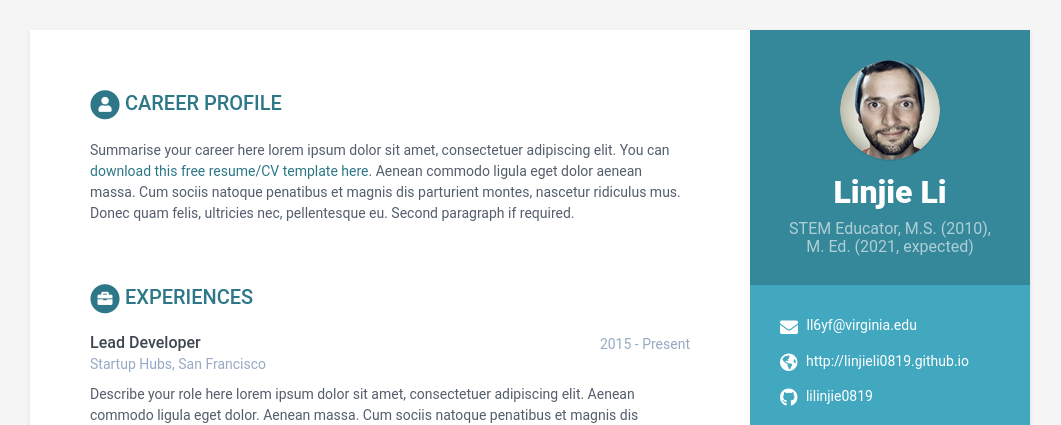
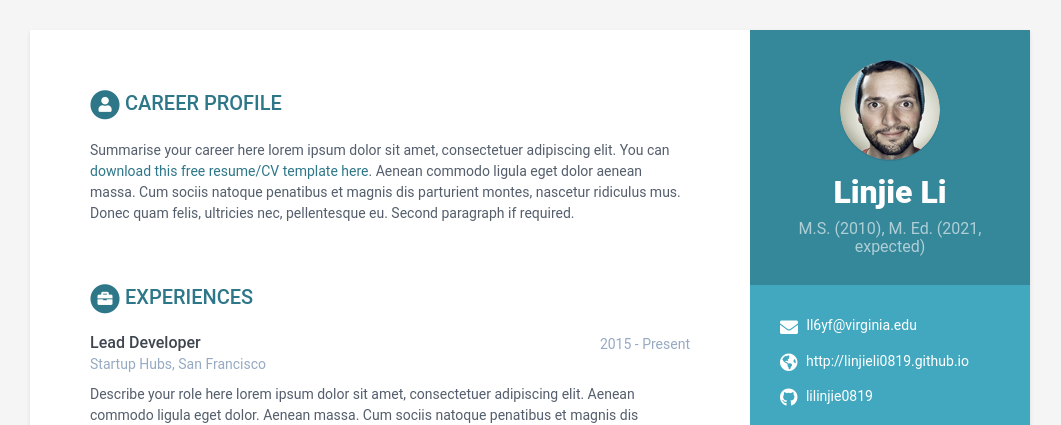
Before and after one commit to linjieli0819/linjieli0819.github.io, a Jekyll site: the page built from index.html, in a window 1280 px wide. Shown: the top 425 px of the page, without its empty margins (110-1171 px from the left). Built offline with Jekyll 4.4.1, drawn with Linux system fonts in a browser that asks for light colours.

Commit message:
Update data.yml

```diff
--- a/_data/data.yml
+++ b/_data/data.yml
@@ -8,7 +8,7 @@ sidebar:
 
     # Profile information
     name: Linjie Li
-    tagline: STEM Educator, M.S. (2010), M. Ed. (2021, expected)
+    tagline: M.S. (2010), M. Ed. (2021, expected)
     avatar: profile.png  #place a 100x100 picture inside /assets/images/ folder and provide the name of the file below
 
     # Sidebar links
```
